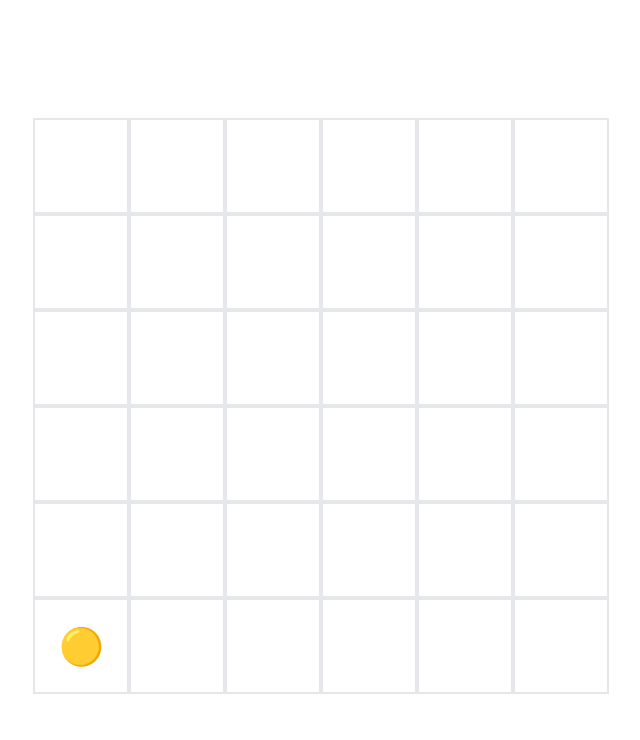
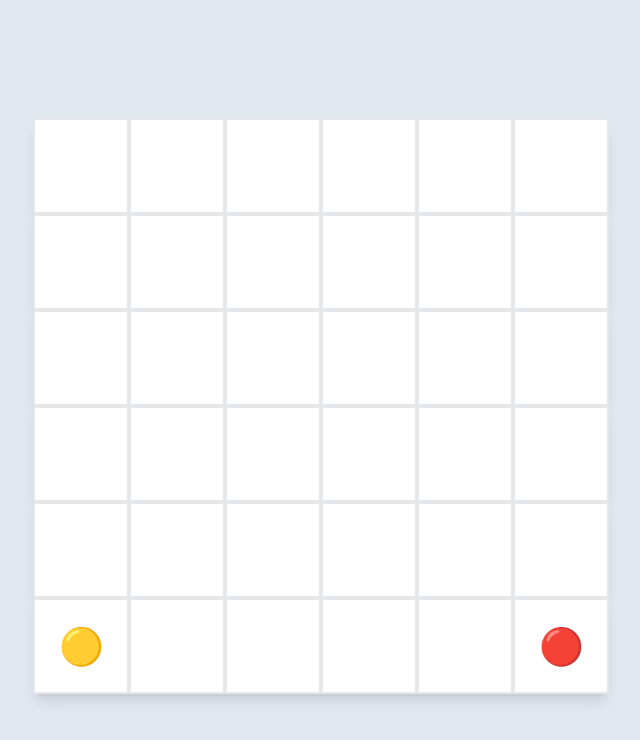
Before and after one commit to ConceptCodes/arcade, a Next.js app: page /connect-four in a window 1280 px wide. Both pictures are taken after a click on the element 400 px from the left and 166 px from the top of the page. Shown: the top 740 px of the page, without its empty margins (319-959 px from the left). Built offline with nearby package versions, Linux system fonts and the light colour scheme.

Commit message:
added a random move for cpu

```diff
--- a/components/ConnectFourTile.tsx
+++ b/components/ConnectFourTile.tsx
@@ -6,21 +6,22 @@ interface TileProps {
 }
 
 const Tile: FC<TileProps> = ({ type }) => {
+  const style = 'flex border-2 bg-white text-4xl w-24 h-24 justify-center items-center hover:cursor-pointer'
   switch (type) {
     case TileColor.RED:
       return (
-        <div className="flex border-2 text-4xl w-24 h-24 justify-center items-center">
+        <div className={style}>
           🔴
         </div>
       );
     case TileColor.YELLOW:
       return (
-        <div className="flex border-2 text-4xl w-24 h-24 justify-center items-center">
+        <div className={style}>
           🟡
         </div>
       );
     case TileColor.WHITE:
-      return <div className="flex w-24 h-24 border-2 bg-white" />;
+      return <div className={style} />;
   }
 };
 
--- a/pages/connect-four.tsx
+++ b/pages/connect-four.tsx
@@ -10,7 +10,7 @@ import {
   getValidMoves,
   isValidMove,
   shuffle,
-  tiles,
+  tiles
 } from "../utils/connectFour";
 import { toast } from 'react-toastify';
 
@@ -49,8 +49,18 @@ const ConnectFourPage: NextPage = () => {
     );
   }
 
+  useEffect(() => {
+    if (currentPlayer === Players.CPU) {
+      const validMoves = getValidMoves(board);
+      shuffle(validMoves);
+      play(validMoves[0]);
+    }
+  }, [board]);
+
+
+
   return (
-    <div className="flex min-h-screen flex-col items-center justify-center py-2">
+    <div className="flex min-h-screen flex-col bg-slate-200 items-center justify-center py-2">
       <Head>
         <title>Connect Four</title>
         <link rel="icon" href="/favicon.ico" />
@@ -62,7 +72,7 @@ const ConnectFourPage: NextPage = () => {
             {winner && `Winner is ${winner === Players.YOU ? "🟡" : "🔴"}`}
           </h1>
           {board.map((row, i) => (
-            <div className="flex" key={i}>
+            <div className="flex shadow-lg" key={i}>
               {row.map((tile, j) => (
                 <div key={j} onClick={() => play(j)}>
                   <Tile type={tile} />
--- a/utils/connectFour.ts
+++ b/utils/connectFour.ts
@@ -1,9 +1,9 @@
 import { Players } from "../hooks/useGameState";
 
 export enum TileColor {
+  WHITE,
   RED,
   YELLOW,
-  WHITE,
 }
 
 export function calculateWinner(
```
